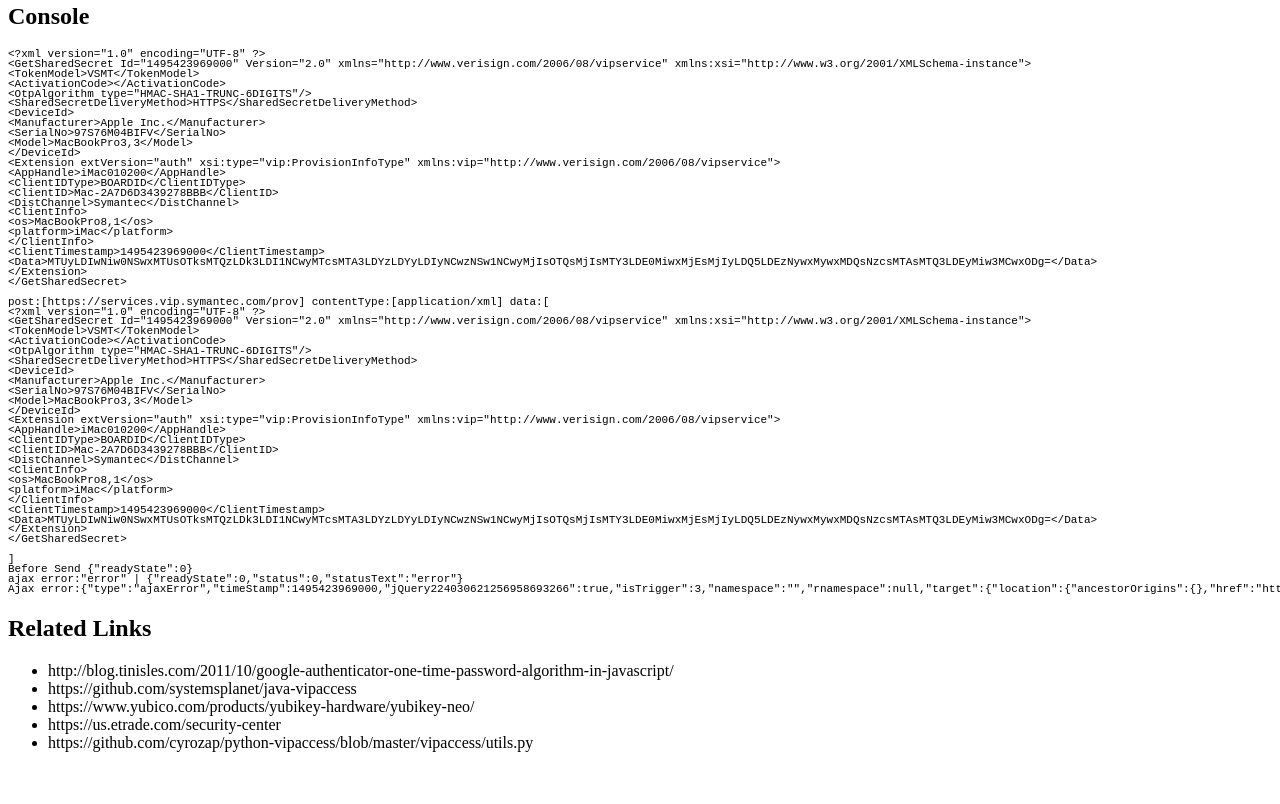
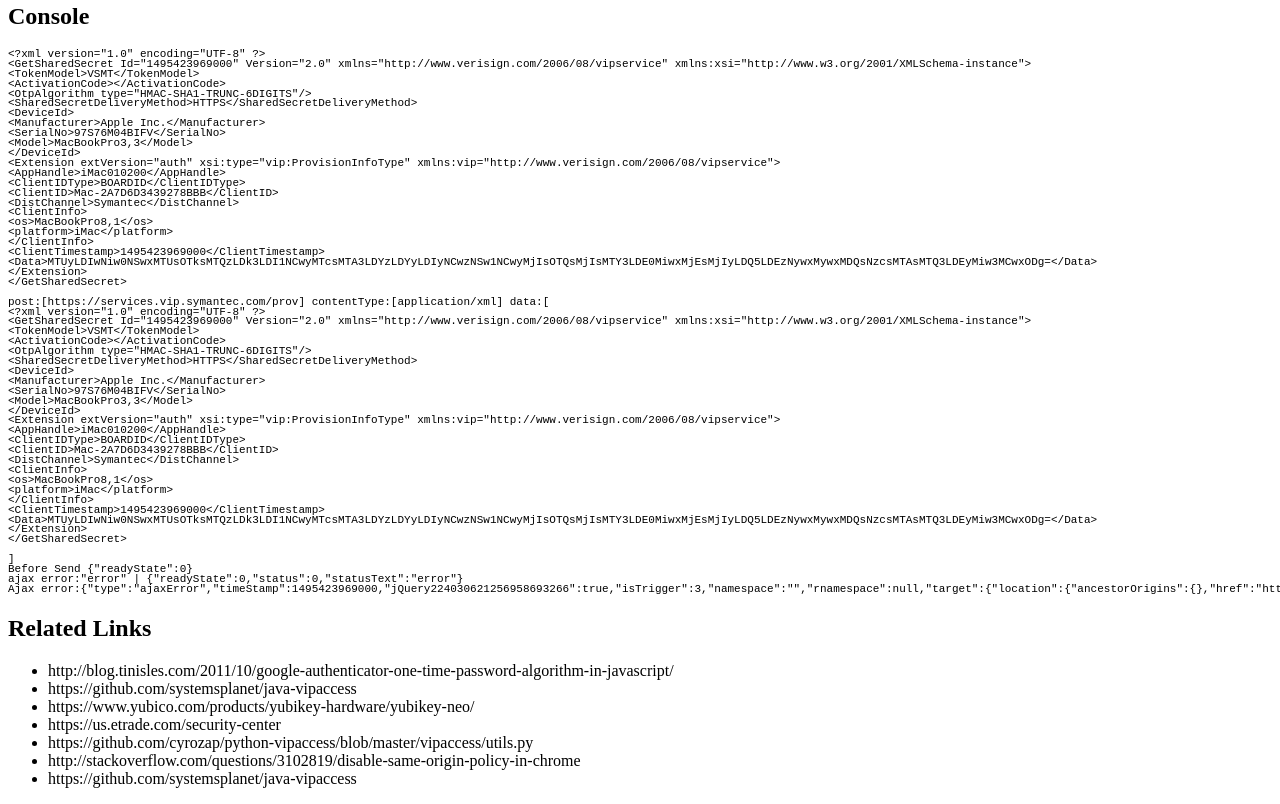
Before and after one commit to systemsplanet-zz/javascript-vipaccess, a plain HTML site: page index.html in a window 1280 px wide. Shown: the part 970-1774 px from the top of the page. Before the commit the page ends 1738 px from the top, so only its background shows below. Drawn offline with Linux system fonts and the light colour scheme; no server answers.

Commit message:
add chrome launch

```diff
--- a/index.html
+++ b/index.html
@@ -95,6 +95,8 @@
     <li>https://www.yubico.com/products/yubikey-hardware/yubikey-neo/</li>
     <li>https://us.etrade.com/security-center</li>
     <li>https://github.com/cyrozap/python-vipaccess/blob/master/vipaccess/utils.py</li>
+    <li>http://stackoverflow.com/questions/3102819/disable-same-origin-policy-in-chrome</li>
+    <li>https://github.com/systemsplanet/java-vipaccess</li>
 </ul>
 
 
@@ -3432,6 +3434,9 @@
     var xmlReq  = getRequestXml(MODEL_MOBILE);
     log(xmlReq);
     postSymantec(xmlReq, function(xmlResp, status, xhr){
+    console.log(xmlReq);
+    xmlResp='<?xml version="1.0" encoding="UTF-8"?><GetSharedSecretResponse RequestId="1495421116938" Version="2.0" xmlns="http://www.verisign.com/2006/08/vipservice">  <Status>    <ReasonCode>0000</ReasonCode>    <StatusMessage>Success</StatusMessage>  </Status>  <SharedSecretDeliveryMethod>HTTPS</SharedSecretDeliveryMethod>  <SecretContainer Version="1.0">    <EncryptionMethod>      <PBESalt>mZBryPmZZ+b0g+F5PjcJSarJ7qM=</PBESalt>      <PBEIterationCount>50</PBEIterationCount>      <IV>sjiVxQCGQxsoodO/4IGv0g==</IV>    </EncryptionMethod>    <Device>      <Secret type="HOTP" Id="VSMT79636916">        <Issuer>OU = ID Protection Center, O = Symantec</Issuer>        <Usage otp="true">          <AI type="HMAC-SHA1-TRUNC-6DIGITS"/>          <TimeStep>30</TimeStep>          <Time>0</Time>          <ClockDrift>4</ClockDrift>        </Usage>        <FriendlyName>OU = ID Protection Center, O = Symantec</FriendlyName>        <Data>          <Cipher>RBFwp9XRoEGoGpq9GEu31IxR5ORZK+6j0H7masppies=</Cipher>          <Digest algorithm="HMAC-SHA1">Im8Je4AG3u9iJnGDj2kjVG/ejgI=</Digest>        </Data>        <Expiry>2020-05-21T02:45:07.241Z</Expiry>      </Secret>    </Device>  </SecretContainer>  <UTCTimestamp>1495421107</UTCTimestamp></GetSharedSecretResponse>';
+    console.log("xmlReq:[" + xmlReq + "]");
         var token = parse(xmlResp);
         log("Token:                      " + JSON.stringify(token));
         log("Credential expiration:      " + token.expiry);
```
Also changed, not shown: 3 other files.
